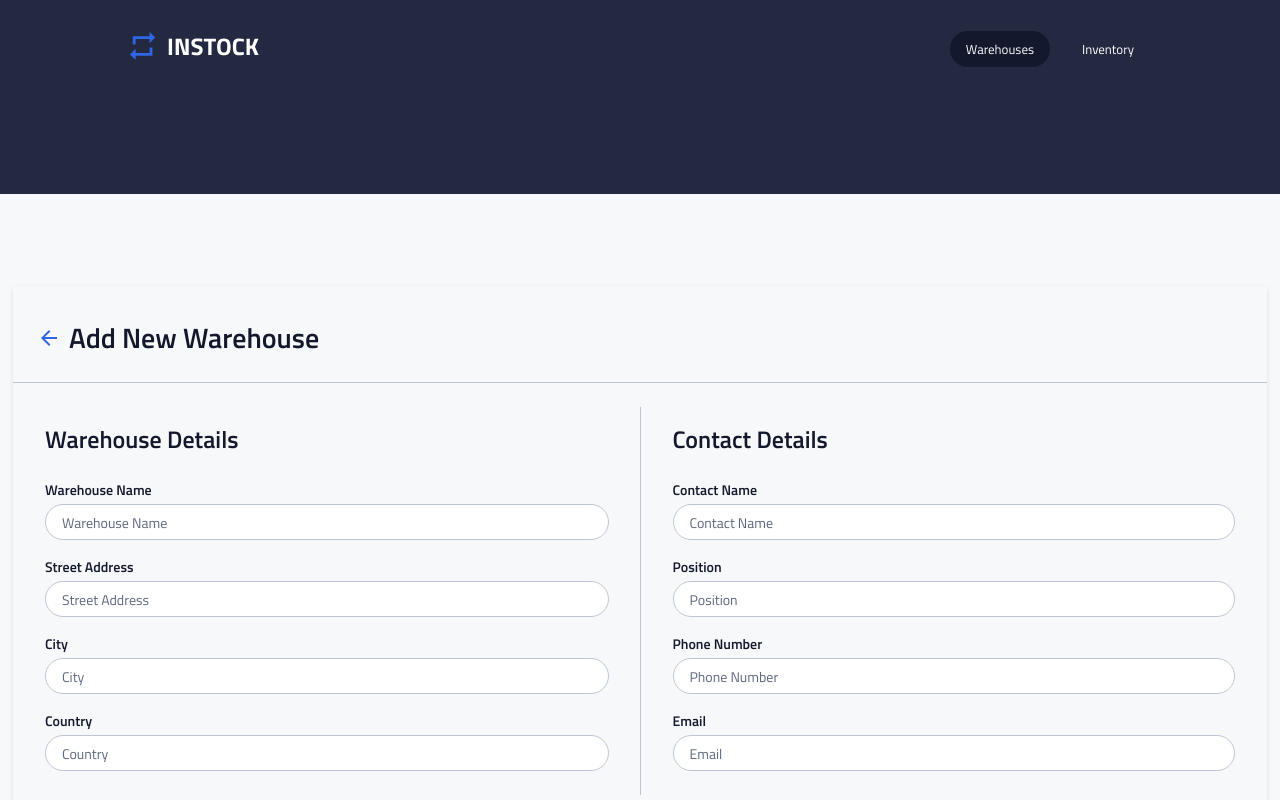
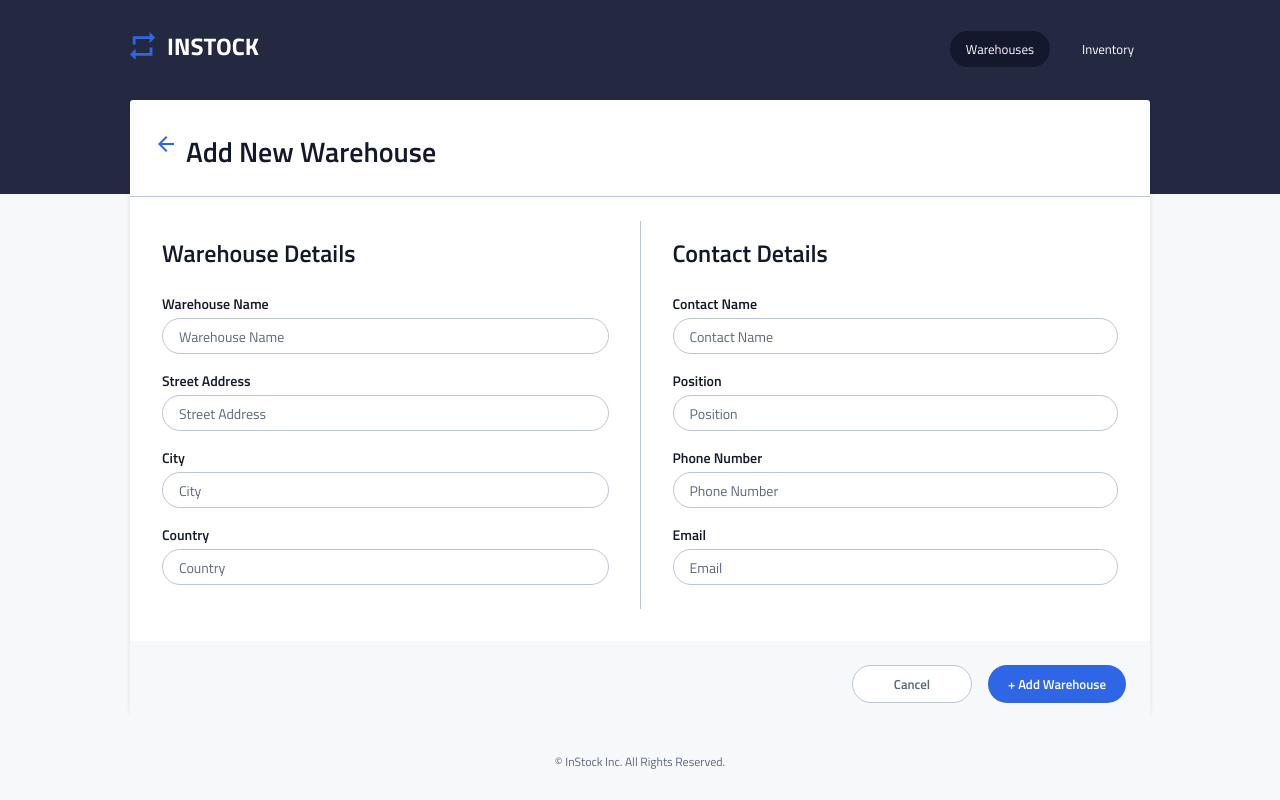
Before and after one commit to olivia-onuk/instock-full-stack-attack, a React (Vite) app: page /warehouse/add in a window 1280 px wide. Built offline with nearby package versions, Linux system fonts and the light colour scheme.

Commit message:
Add scss class .main to Add and Edit Warehouse components, add <Link> to arrow icon in Add warehouse page and remove unsued imports

```diff
--- a/src/pages/WarehouseAdd/WarehouseAdd.jsx
+++ b/src/pages/WarehouseAdd/WarehouseAdd.jsx
@@ -1,7 +1,6 @@
 import "./WarehouseAdd.scss";
 import { useState, useEffect } from "react";
-import Header from "../../components/Header/Header";
-import Footer from "../../components/Footer/Footer";
+import { Link } from "react-router-dom";
 import Arrow from "../../assets/icons/arrow_back-24px.svg";
 import Error from "../../assets/icons/error-24px.svg";
 
@@ -120,9 +119,11 @@ function WarehouseAdd() {
 
   return (
     <>
-      <section className="add-warehouse">
+      <section className="main add-warehouse">
         <div className="add-warehouse__link">
-          <img className="add-warehouse__link-arrow" src={Arrow} />
+          <Link to="/warehouse">
+            <img className="add-warehouse__link-arrow" src={Arrow} />
+          </Link>
           <h1 className="add-warehouse__link-title">Add New Warehouse</h1>
         </div>
 
--- a/src/pages/WarehouseEdit/WarehouseEdit.jsx
+++ b/src/pages/WarehouseEdit/WarehouseEdit.jsx
@@ -156,7 +156,7 @@ function WarehouseEdit() {
 
   return (
     <>
-      <section className="edit-warehouse">
+      <section className="main edit-warehouse">
         <div className="edit-warehouse__link">
           <Link to="/warehouse">
             <img className="edit-warehouse__link-arrow" src={Arrow} />
```
